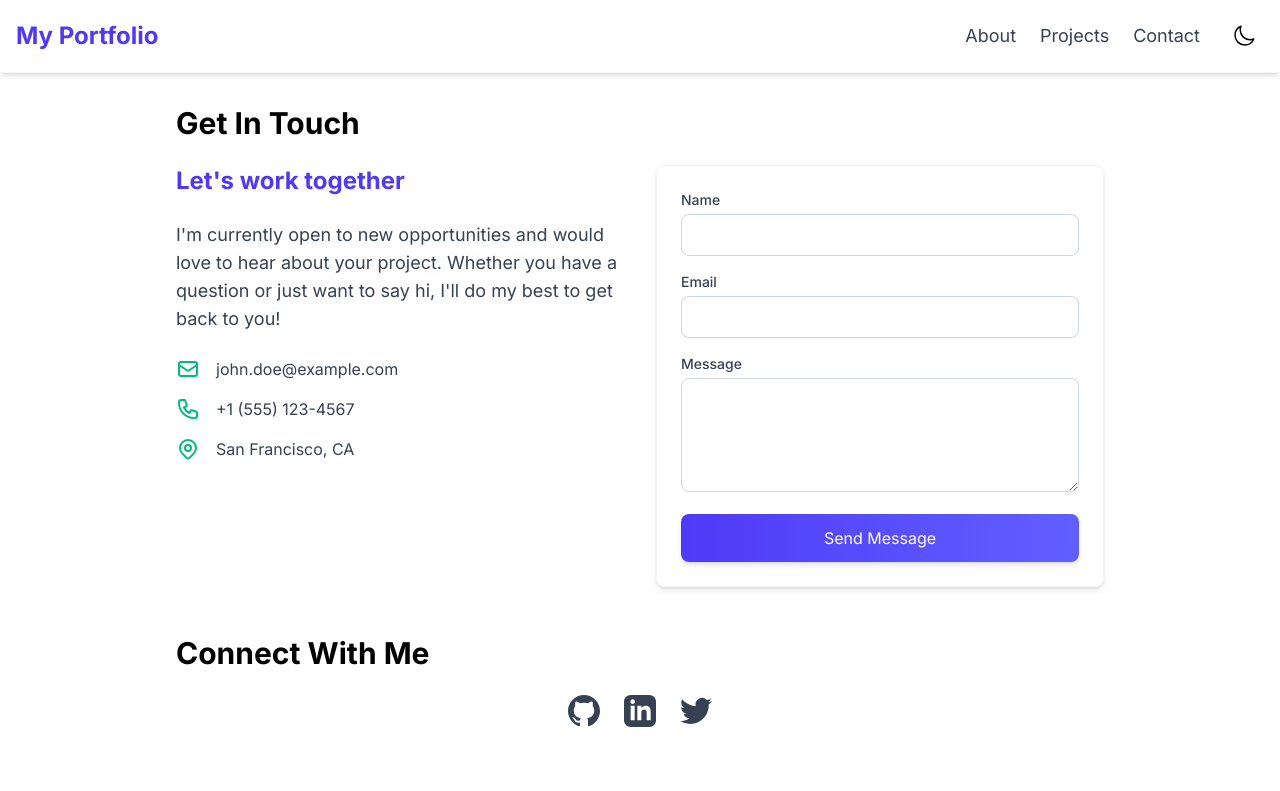
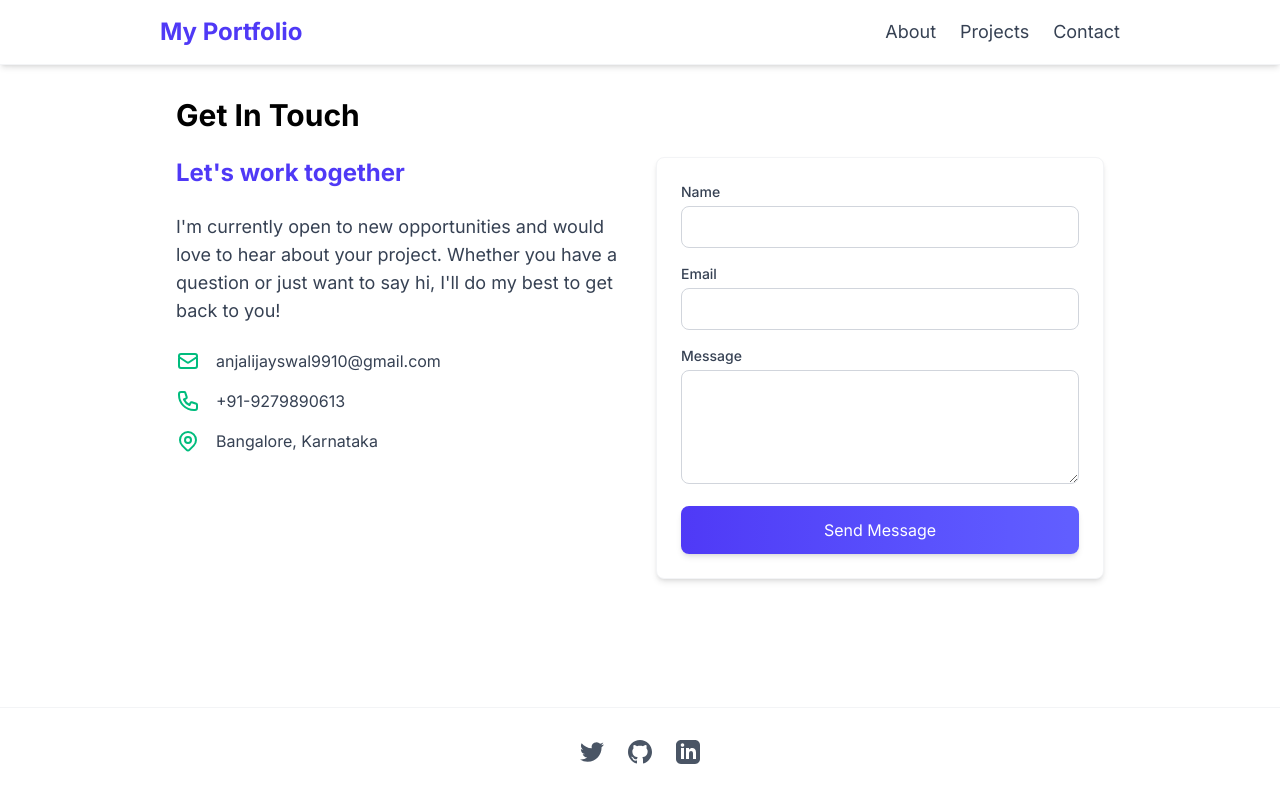
Before and after one commit to anjeljayswal/my-portfolio, a Next.js app: page /contact in a window 1280 px wide. Shown: the top 791 px of the page. Built offline with nearby package versions, Linux system fonts and the light colour scheme.

Commit message:
feat: update Contact page with new contact information and re-enable social media links section

```diff
--- a/src/app/contact/page.tsx
+++ b/src/app/contact/page.tsx
@@ -18,20 +18,20 @@ export default function ContactPage() {
                 <svg className="w-6 h-6 mr-4 text-emerald-500 dark:text-emerald-400" fill="none" stroke="currentColor" viewBox="0 0 24 24">
                   <path strokeLinecap="round" strokeLinejoin="round" strokeWidth={2} d="M3 8l7.89 5.26a2 2 0 002.22 0L21 8M5 19h14a2 2 0 002-2V7a2 2 0 00-2-2H5a2 2 0 00-2 2v10a2 2 0 002 2z" />
                 </svg>
-                <span className="text-gray-700 dark:text-gray-300">john.doe@example.com</span>
+                <span className="text-gray-700 dark:text-gray-300">anjalijayswal9910@gmail.com</span>
               </div>
               <div className="flex items-center">
                 <svg className="w-6 h-6 mr-4 text-emerald-500 dark:text-emerald-400" fill="none" stroke="currentColor" viewBox="0 0 24 24">
                   <path strokeLinecap="round" strokeLinejoin="round" strokeWidth={2} d="M3 5a2 2 0 012-2h3.28a1 1 0 01.948.684l1.498 4.493a1 1 0 01-.502 1.21l-2.257 1.13a11.042 11.042 0 005.516 5.516l1.13-2.257a1 1 0 011.21-.502l4.493 1.498a1 1 0 01.684.949V19a2 2 0 01-2 2h-1C9.716 21 3 14.284 3 6V5z" />
                 </svg>
-                <span className="text-gray-700 dark:text-gray-300">+1 (555) 123-4567</span>
+                <span className="text-gray-700 dark:text-gray-300">+91-9279890613</span>
               </div>
               <div className="flex items-center">
                 <svg className="w-6 h-6 mr-4 text-emerald-500 dark:text-emerald-400" fill="none" stroke="currentColor" viewBox="0 0 24 24">
                   <path strokeLinecap="round" strokeLinejoin="round" strokeWidth={2} d="M17.657 16.657L13.414 20.9a1.998 1.998 0 01-2.827 0l-4.244-4.243a8 8 0 1111.314 0z" />
                   <path strokeLinecap="round" strokeLinejoin="round" strokeWidth={2} d="M15 11a3 3 0 11-6 0 3 3 0 016 0z" />
                 </svg>
-                <span className="text-gray-700 dark:text-gray-300">San Francisco, CA</span>
+                <span className="text-gray-700 dark:text-gray-300">Bangalore, Karnataka</span>
               </div>
             </div>
           </div>
@@ -85,26 +85,19 @@ export default function ContactPage() {
         </div>
       </Section>
 
-      <Section title="Connect With Me">
+      {/* <Section title="Connect With Me">
         <div className="flex justify-center space-x-6">
-          {[
-            { name: 'GitHub', icon: 'M12 0c-6.626 0-12 5.373-12 12 0 5.302 3.438 9.8 8.207 11.387.599.111.793-.261.793-.577v-2.234c-3.338.726-4.033-1.416-4.033-1.416-.546-1.387-1.333-1.756-1.333-1.756-1.089-.745.083-.729.083-.729 1.205.084 1.839 1.237 1.839 1.237 1.07 1.834 2.807 1.304 3.492.997.107-.775.418-1.305.762-1.604-2.665-.305-5.467-1.334-5.467-5.931 0-1.311.469-2.381 1.236-3.221-.124-.303-.535-1.524.117-3.176 0 0 1.008-.322 3.301 1.23.957-.266 1.983-.399 3.003-.404 1.02.005 2.047.138 3.006.404 2.291-1.552 3.297-1.23 3.297-1.23.653 1.653.242 2.874.118 3.176.77.84 1.235 1.911 1.235 3.221 0 4.609-2.807 5.624-5.479 5.921.43.372.823 1.102.823 2.222v3.293c0 .319.192.694.801.576 4.765-1.589 8.199-6.086 8.199-11.386 0-6.627-5.373-12-12-12z' },
-            { name: 'LinkedIn', icon: 'M19 0h-14c-2.761 0-5 2.239-5 5v14c0 2.761 2.239 5 5 5h14c2.762 0 5-2.239 5-5v-14c0-2.761-2.238-5-5-5zm-11 19h-3v-11h3v11zm-1.5-12.268c-.966 0-1.75-.79-1.75-1.764s.784-1.764 1.75-1.764 1.75.79 1.75 1.764-.783 1.764-1.75 1.764zm13.5 12.268h-3v-5.604c0-3.368-4-3.113-4 0v5.604h-3v-11h3v1.765c1.396-2.586 7-2.777 7 2.476v6.759z' },
-            { name: 'Twitter', icon: 'M23.953 4.57a10 10 0 01-2.825.775 4.958 4.958 0 002.163-2.723c-.951.555-2.005.959-3.127 1.184a4.92 4.92 0 00-8.384 4.482C7.69 8.095 4.067 6.13 1.64 3.162a4.822 4.822 0 00-.666 2.475c0 1.71.87 3.213 2.188 4.096a4.904 4.904 0 01-2.228-.616v.06a4.923 4.923 0 003.946 4.827 4.996 4.996 0 01-2.212.085 4.936 4.936 0 004.604 3.417 9.867 9.867 0 01-6.102 2.105c-.39 0-.779-.023-1.17-.067a13.995 13.995 0 007.557 2.209c9.053 0 13.998-7.496 13.998-13.985 0-.21 0-.42-.015-.63A9.935 9.935 0 0024 4.59z' }
-          ].map((social) => (
-            <a
-              key={social.name}
-              href="#"
-              className="text-gray-700 dark:text-gray-300 hover:text-indigo-600 dark:hover:text-indigo-400 transition-colors"
-              aria-label={social.name}
-            >
-              <svg className="w-8 h-8" viewBox="0 0 24 24">
-                <path fill="currentColor" d={social.icon} />
-              </svg>
-            </a>
-          ))}
+          <a href="https://github.com/your-username" target="_blank" rel="noopener noreferrer" className="text-gray-700 dark:text-gray-300 hover:text-indigo-500">
+            GitHub
+          </a>
+          <a href="https://linkedin.com/in/your-username" target="_blank" rel="noopener noreferrer" className="text-gray-700 dark:text-gray-300 hover:text-indigo-500">
+            LinkedIn
+          </a>
+          <a href="https://twitter.com/your-username" target="_blank" rel="noopener noreferrer" className="text-gray-700 dark:text-gray-300 hover:text-indigo-500">
+            Twitter
+          </a>
         </div>
-      </Section>
+      </Section> */}
     </>
   );
 }
--- a/src/components/Header.tsx
+++ b/src/components/Header.tsx
@@ -10,7 +10,7 @@ const Header = () => {
 
   return (
     <header className="sticky top-0 z-10 bg-white dark:bg-gray-800 shadow-md border-b border-gray-100 dark:border-gray-700">
-      <div className="container mx-auto px-4 py-4">
+      <div className="container mx-auto  sm:px-40 px-4 py-4">
         <div className="flex justify-between items-center">
           <Link
             href="/"
@@ -39,7 +39,7 @@ const Header = () => {
             >
               Contact
             </Link>
-            <ThemeToggle />
+            {/* <ThemeToggle /> */}
           </nav>
 
           {/* Mobile menu button */}
@@ -79,9 +79,9 @@ const Header = () => {
             >
               Contact
             </Link>
-            <div className="px-3 py-2">
+            {/* <div className="px-3 py-2">
               <ThemeToggle />
-            </div>
+            </div> */}
           </nav>
         )}
       </div>
```
